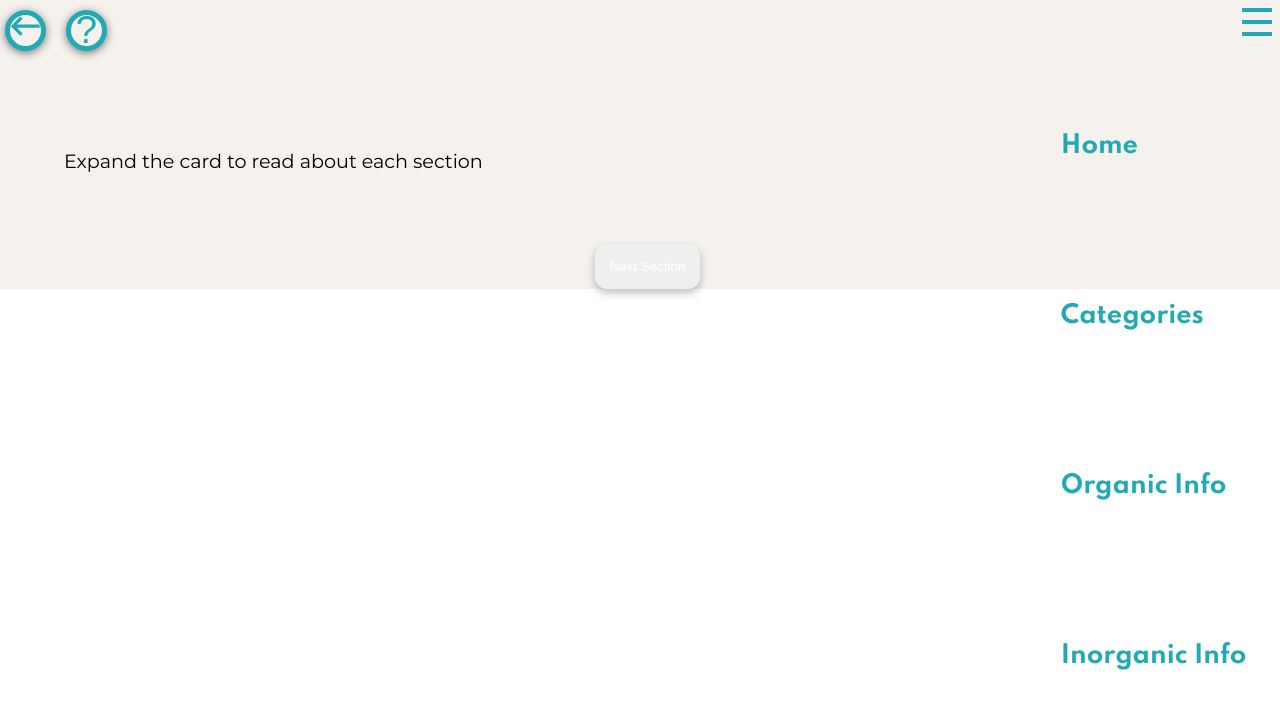
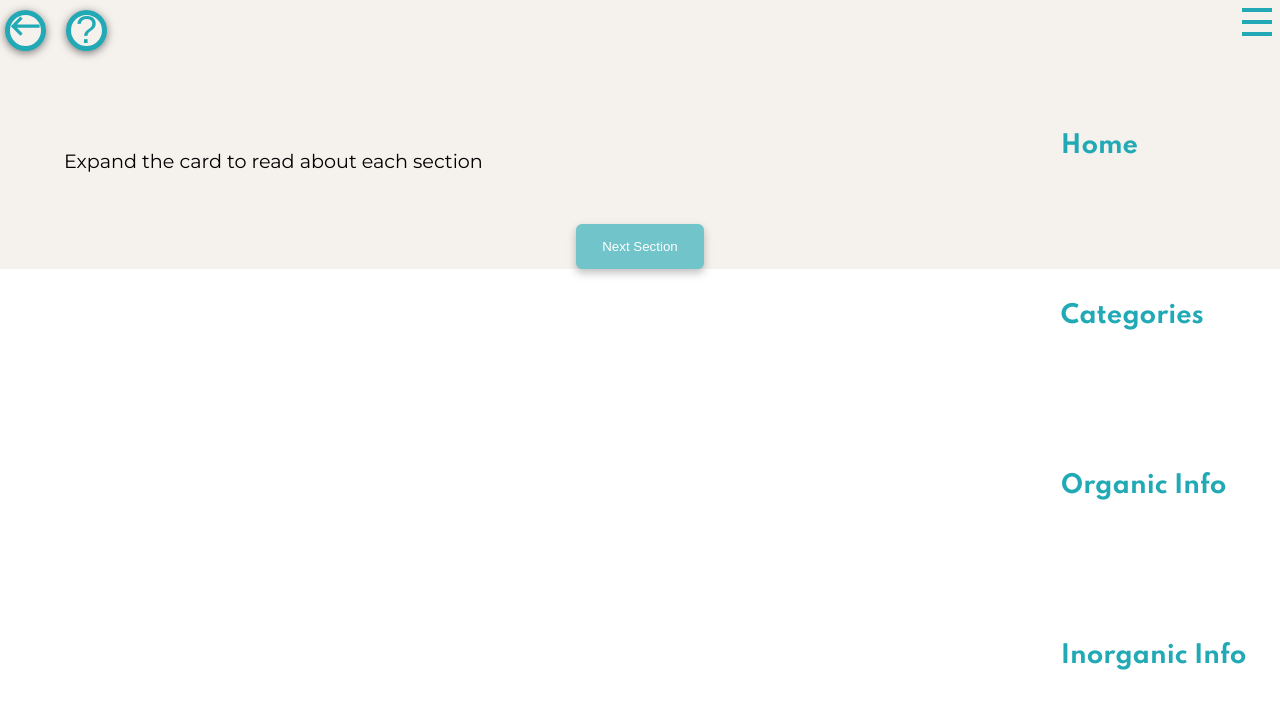
Before and after one commit to npm-i-abhay/final_EcoHow_repo, a Next.js app in the folder final-app/: page /subcat/1 in a window 1280 px wide. Shown: the top 708 px of the page. Built offline with nearby package versions, Linux system fonts and the light colour scheme.

Commit message:
comitting before merging

```diff
--- a/final-app/comps/Button/index.js
+++ b/final-app/comps/Button/index.js
@@ -15,16 +15,19 @@ const ButtonInput = styled.button`
  background-color:${props=>props.backgroundColor};
  color:black;
  padding:15px;
- border-radius: 12px;
+ width:100%;
+ border-radius: 6px;
  border:none;
- margin-left:15px;
-
- margin-top: 20px;
+//  margin-left:15px;
+//  margin-top: 20px;
  filter: drop-shadow(0px 4px 4px rgba(0, 0, 0, 0.25));
  color:white;
 
+
 `;
-const ButtonCont = styled.span`
+const ButtonCont = styled.div`
+// border:2px solid red;
+width:8em;
 `;
 //PROPS
 const Button = ({
@@ -34,12 +37,12 @@ const Button = ({
     onClick = ()=> {}
 }) => {
     const router = useRouter();
-    return <div> <ButtonCont onClick={onClick}>
+    return <ButtonCont onClick={onClick}>
         <ButtonInput backgroundColor={bgcolor}>
             {text}
         </ButtonInput>
     </ButtonCont>
-    </div>
+
 }
 
 export default Button;
--- a/final-app/pages/subcat/[subcat].js
+++ b/final-app/pages/subcat/[subcat].js
@@ -44,7 +44,8 @@ export default function SubCatMapped (
         hintChain4 = OrganicHelp.Subcat.content,
         routeToChain2 = "/category",
         onClickChain = ()=> {},
-        contBgchain = "#21AAB535"
+        contBgchain = "#21AAB535",
+        subCatButton = "#71C4CA"
 
 
     }
@@ -60,18 +61,21 @@ export default function SubCatMapped (
         bannerText="Organic"
         onClickChain = ()=>router.push("/evaluation/organic")
         contBgchain = "#D7E6DB"
+        subCatButton = "#5EBA92"
     }
     if (subcat === "inorganic")
         {
             cards = InorganicCards
-            bannerText="InOrganic"
-          onClickChain = ()=>router.push("/evaluation/inorganic")
+            bannerText = "InOrganic"
+            onClickChain = ()=>router.push("/evaluation/inorganic")
         }
 
     return <SubCatCont>
 
        <Head>
-        <title> tips page </title>
+        <title>
+            tips page
+        </title>
         </Head>
 
 
@@ -115,7 +119,7 @@ export default function SubCatMapped (
                 <MyButton
                     onClick={onClickChain}
                     text="Next Section"
-                    bgcolor = " "
+                    bgcolor = {subCatButton}
                     />
         </div>
         </SubCatCont>
```
